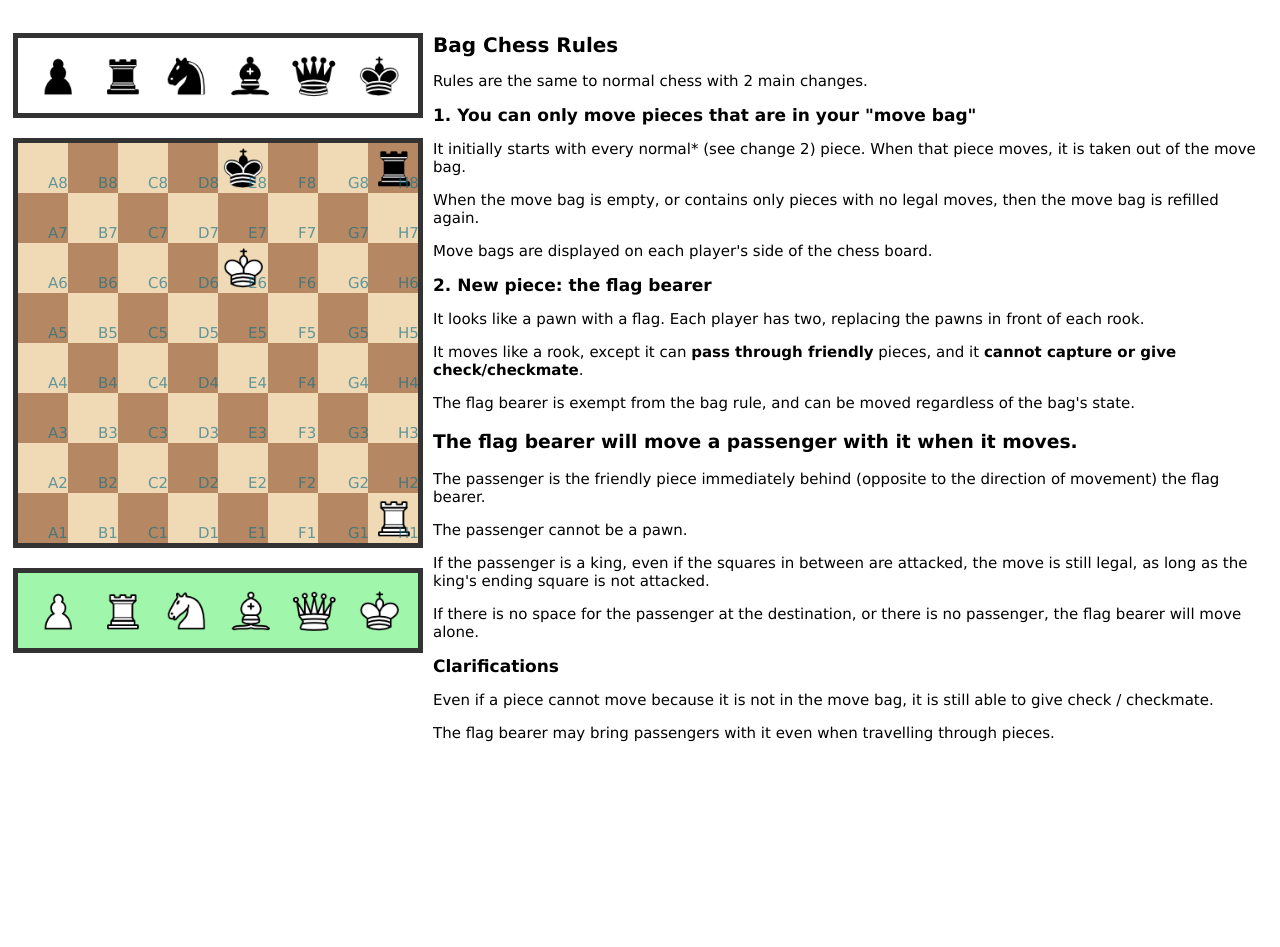
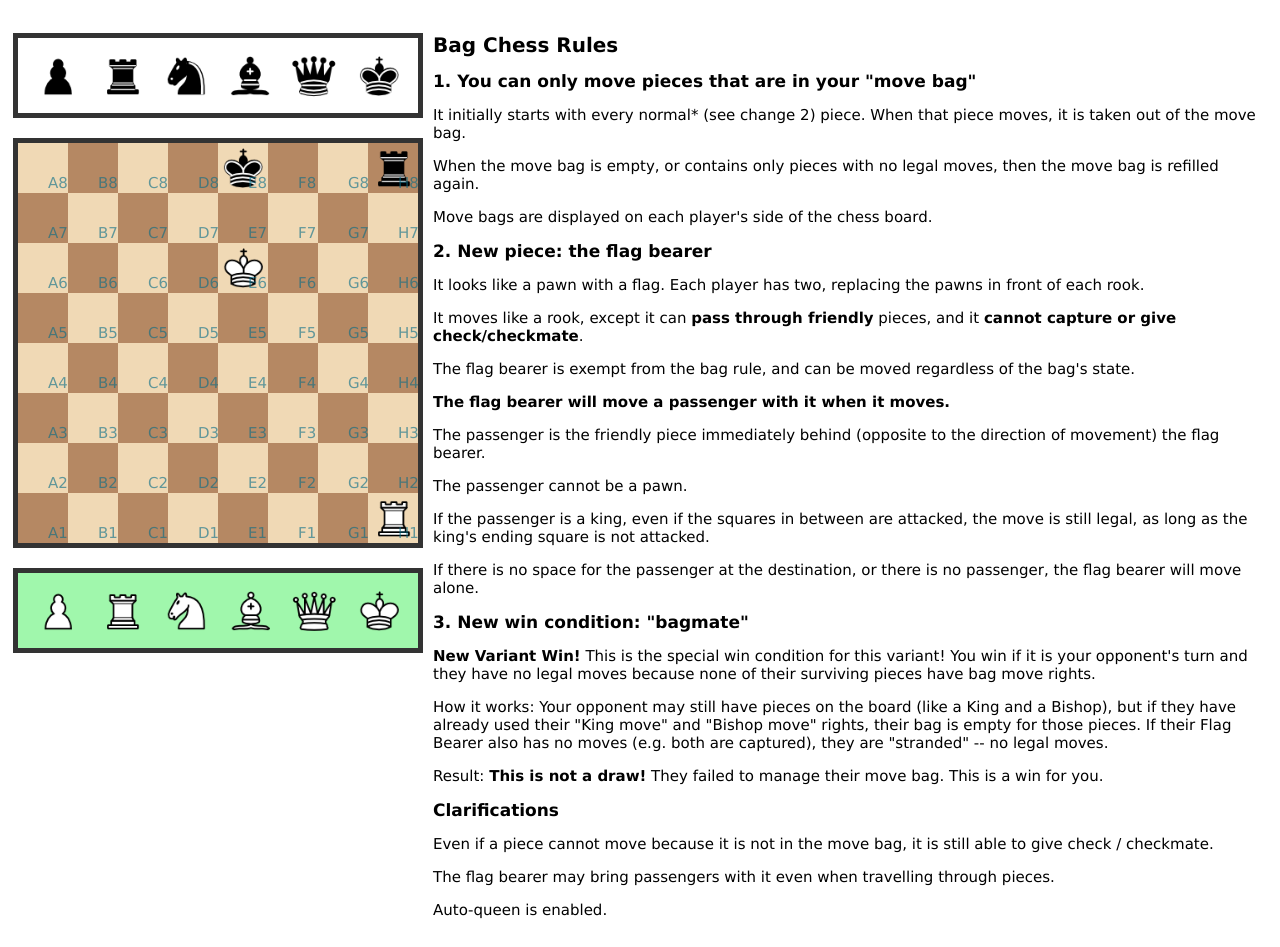
Before and after one commit to ronishae/bag-chess, a plain HTML site: page index.html in a window 1280 px wide. Before the commit the page ends 800 px from the top, so only its background shows below. Drawn offline with Linux system fonts and the light colour scheme.

Commit message:
updated rules to explain bagmate

```diff
--- a/index.html
+++ b/index.html
@@ -30,7 +30,6 @@
 
     <div id="rules">
         <h1>Bag Chess Rules</h1>
-        <p>Rules are the same to normal chess with 2 main changes.</p>
         <h2>1. You can only move pieces that are in your "move bag"</h2>
         <p>
             It initially starts with every normal* (see change 2) piece.
@@ -58,9 +57,9 @@
             The flag bearer is exempt from the bag rule, and can be moved regardless of the bag's state.
         </p>
 
-        <h3>
-            The flag bearer will move a passenger with it when it moves.
-        </h3>
+        <p>
+            <b>The flag bearer will move a passenger with it when it moves.</b>
+        </p>
 
         <p>
             The passenger is the friendly piece immediately behind (opposite to the direction of movement) the flag bearer.
@@ -80,6 +79,25 @@
             the flag bearer will move alone.
         </p>
 
+        <h2>3. New win condition: "bagmate"</h2>
+        <p> <b>New Variant Win!</b> This is the special win condition for this variant!
+            You win if it is your opponent's turn and they have no legal moves
+            because none of their surviving pieces have bag move rights.
+        </p>
+        <p>
+            How it works: Your opponent may still have pieces on the board (like a King and a Bishop),
+            but if they have already used their "King move" and "Bishop move" rights,
+            their bag is empty for those pieces.
+
+            If their Flag Bearer also has no moves (e.g. both are captured),
+            they are "stranded" -- no legal moves.
+        </p>
+        <p>
+            Result: <b>This is not a draw!</b>
+            They failed to manage their move bag.
+            This is a win for you.
+        </p>
+
         <h2>Clarifications</h2>
         <p>
             Even if a piece cannot move because it is not in the move bag, it is still able to give check / checkmate.
@@ -87,6 +105,9 @@
         <p>
             The flag bearer may bring passengers with it even when travelling through pieces.
         </p>
+        <p>
+            Auto-queen is enabled.
+        </p>
     </div>
 
 </body>
--- a/script.js
+++ b/script.js
@@ -878,7 +878,7 @@ function detectEndOfGame() {
             } else {
                 // they had no legal moves because the bag restricted all their pieces
                 // this is the new bagmate.
-                console.log("Bag-Mate! Game Over.");
+                console.log("Bagmate! Game Over.");
             }
         }
     }
```
